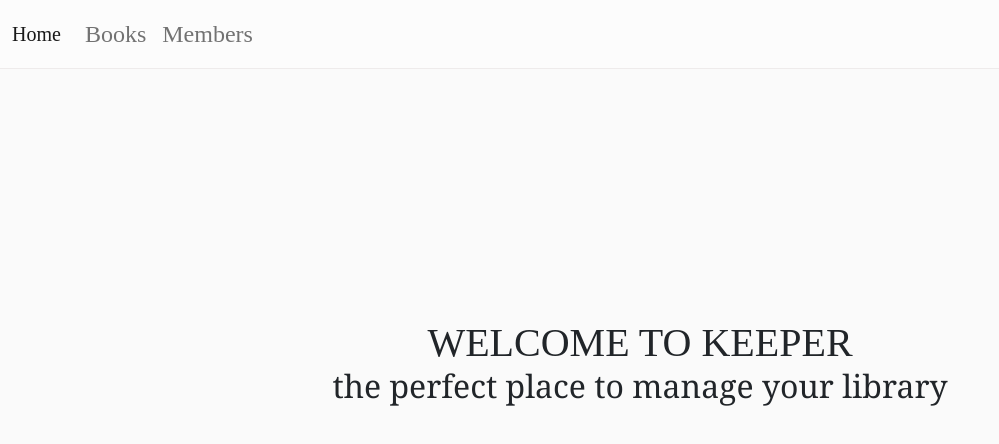
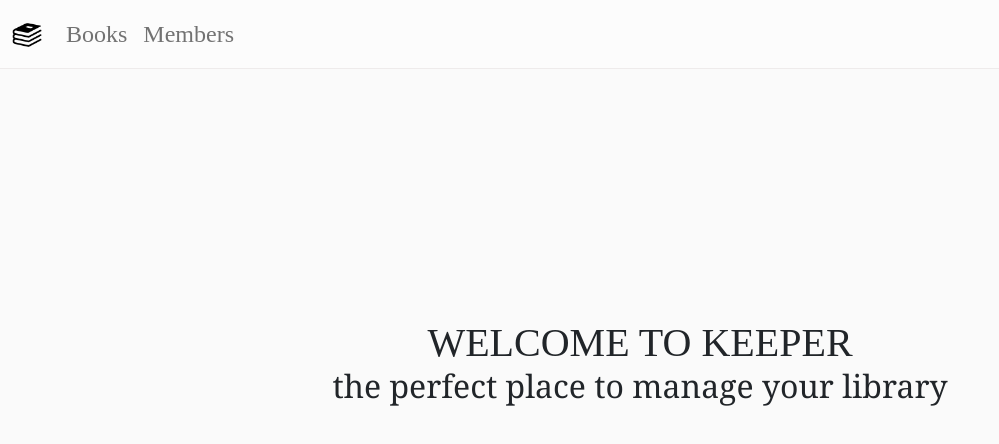
Before and after one commit to aadelalqaabi/CODED-Project-Library-Pair, a React (Create React App) app in the folder library/: page / in a window 1280 px wide. Shown: the top 444 px of the page, without its empty margins (0-999 px from the left). Built offline with nearby package versions, Linux system fonts and the light colour scheme; no server answers.

Commit message:
FINISHED project

```diff
--- a/library/src/App.css
+++ b/library/src/App.css
@@ -151,6 +151,10 @@ padding-top: 40px;
     font-size: 30px;
     padding: 20px;
 
+}
+.logohome{
+  width: 30px;
+  height: 30px;
 }
 .singlebookmodal{
   border: solid rgba(155, 152, 152, 0.371);
--- a/library/src/components/Nav.js
+++ b/library/src/components/Nav.js
@@ -6,7 +6,7 @@ function Nav() {
     <nav className="navbar navbar-expand-lg navbar-light nav-special ">
       <div className="container-fluid">
         <NavLink className="navbar-brand" to="/Home">
-          Home
+          <img className="logohome" src="./book_icon.png"></img>
         </NavLink>
         <button
           className="navbar-toggler"
```
Also changed, not shown: library/public/book_icon.png (added).
